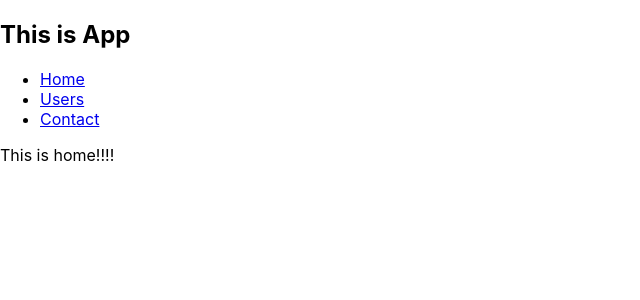
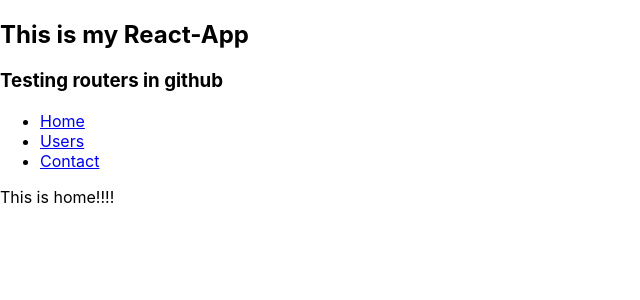
Before and after one commit to Piyu0423/React-host, a React (Create React App) app: page / in a window 1280 px wide. Shown: the top 300 px of the page, without its empty margins (0-640 px from the left). Built offline with nearby package versions, Linux system fonts and the light colour scheme.

Commit message:
resolved

```diff
--- a/src/App.js
+++ b/src/App.js
@@ -8,8 +8,9 @@ function App() {
   return (
     <div className="App">
       <h2>
-        This is App
+        This is my React-App
       </h2>
+      <h3>Testing routers in github</h3>
       <Router>
     <div>
       <ul>
@@ -25,7 +26,7 @@ function App() {
       </ul>
 
      <Route exact path="/" component={Home} />
-      <Route path="/users" component={Users} />
+      <Route path= {process.env.PUBLIC_URL+"/users"} component={Users} />
       <Route path="/contact" component={Contact} />
 
 
```
Also changed, not shown: 5 other files (tests, documents, lock files or other folders).
